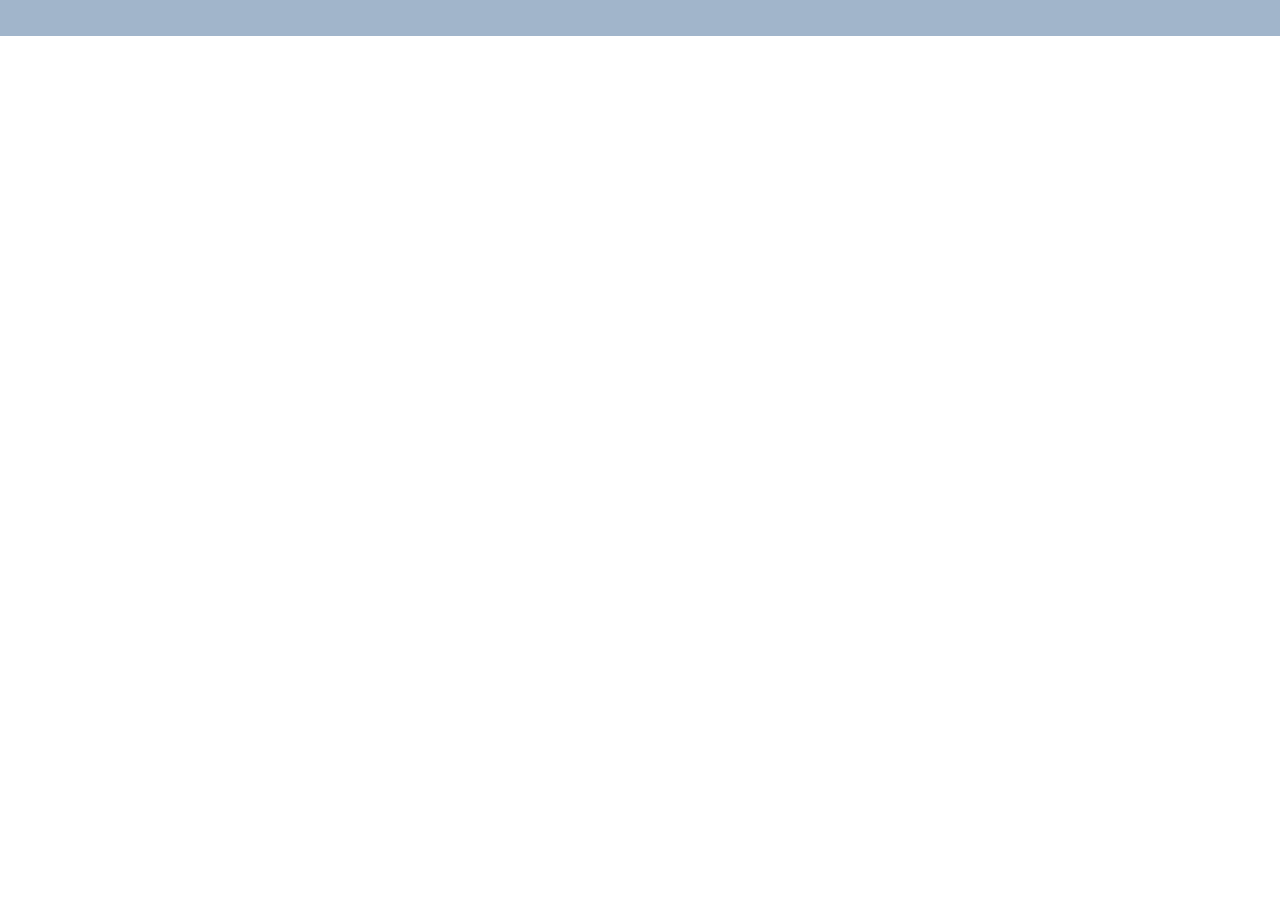
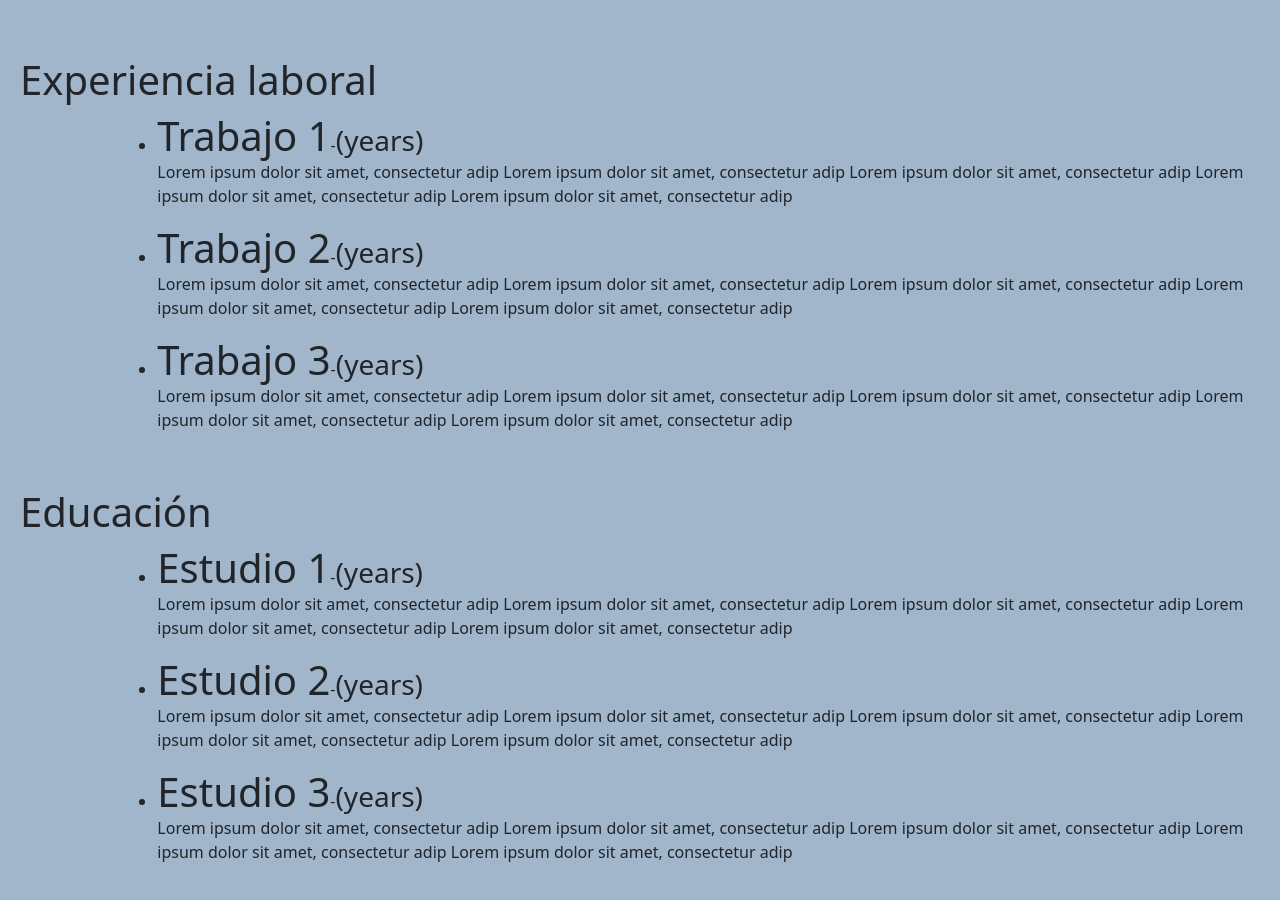
Before and after one commit to Guillermogrupo11/repositorio4, an Angular app in the folder proyectoIntegrador/: page / in a window 1280 px wide. Shown: the part 856-1756 px from the top of the page. Before the commit the page ends 892 px from the top, so only its background shows below. Built offline with nearby package versions, Linux system fonts and the light colour scheme.

Commit message:
cree componentes educación experiencia
le pusimos lo minimo de formato

```diff
--- a/proyectoIntegrador/src/app/app.component.html
+++ b/proyectoIntegrador/src/app/app.component.html
@@ -1,2 +1,4 @@
 <app-header></app-header>
 <app-acerca-de></app-acerca-de>
+<app-experiencia></app-experiencia>
+<app-educacion></app-educacion>
--- a/proyectoIntegrador/src/app/app.module.ts
+++ b/proyectoIntegrador/src/app/app.module.ts
@@ -8,6 +8,8 @@
 import { LogoApComponent } from './components/logo-ap/logo-ap.component';
 import { BannerComponent } from './components/banner/banner.component';
 import { AcercaDeComponent } from './components/acerca-de/acerca-de.component';
+import { ExperienciaComponent } from './components/experiencia/experiencia.component';
+import { EducacionComponent } from './components/educacion/educacion.component';
 
 @NgModule({
   declarations: [
@@ -16,7 +18,9 @@
     SocialComponent,
     LogoApComponent,
     BannerComponent,
-    AcercaDeComponent
+    AcercaDeComponent,
+    ExperienciaComponent,
+    EducacionComponent
   ],
   imports: [
     BrowserModule,
--- /dev/null
+++ b/proyectoIntegrador/src/app/components/educacion/educacion.component.css
@@ -0,0 +1,11 @@
+.row{
+    padding: 20px;
+
+
+}
+div{
+    background-color:#a1b5cb;
+}
+h1, h3{
+    display: inline;
+}
--- /dev/null
+++ b/proyectoIntegrador/src/app/components/educacion/educacion.component.html
@@ -0,0 +1,32 @@
+<div class="row">
+    <h1>Educación</h1>
+    <div class="col-lg-1"></div>
+    <div class="col-lg-11">
+        <ul><li><h1>Estudio 1</h1>-<h3>(years)</h3></li>
+            <p>
+                Lorem ipsum dolor sit amet, consectetur adip
+                Lorem ipsum dolor sit amet, consectetur adip
+                Lorem ipsum dolor sit amet, consectetur adip
+                Lorem ipsum dolor sit amet, consectetur adip
+                Lorem ipsum dolor sit amet, consectetur adip
+            </p></ul>
+        <ul><li><h1>Estudio 2</h1>-<h3>(years)</h3></li>
+            <p>
+                Lorem ipsum dolor sit amet, consectetur adip
+                Lorem ipsum dolor sit amet, consectetur adip
+                Lorem ipsum dolor sit amet, consectetur adip
+                Lorem ipsum dolor sit amet, consectetur adip
+                Lorem ipsum dolor sit amet, consectetur adip
+            </p></ul>
+        <ul> <li><h1>Estudio 3</h1>-<h3>(years)</h3></li>
+            <p>
+                Lorem ipsum dolor sit amet, consectetur adip
+                Lorem ipsum dolor sit amet, consectetur adip
+                Lorem ipsum dolor sit amet, consectetur adip
+                Lorem ipsum dolor sit amet, consectetur adip
+                Lorem ipsum dolor sit amet, consectetur adip
+            </p>
+        </ul>
+    </div>
+
+</div>
--- /dev/null
+++ b/proyectoIntegrador/src/app/components/educacion/educacion.component.ts
@@ -0,0 +1,15 @@
+import { Component, OnInit } from '@angular/core';
+
+@Component({
+  selector: 'app-educacion',
+  templateUrl: './educacion.component.html',
+  styleUrls: ['./educacion.component.css']
+})
+export class EducacionComponent implements OnInit {
+
+  constructor() { }
+
+  ngOnInit(): void {
+  }
+
+}
--- /dev/null
+++ b/proyectoIntegrador/src/app/components/experiencia/experiencia.component.css
@@ -0,0 +1,11 @@
+.row{
+    padding: 20px;
+
+
+}
+div{
+    background-color:#a1b5cb;
+}
+h1, h3{
+    display: inline;
+}
--- /dev/null
+++ b/proyectoIntegrador/src/app/components/experiencia/experiencia.component.html
@@ -0,0 +1,32 @@
+<div class="row">
+    <h1>Experiencia laboral</h1>
+    <div class="col-lg-1"></div>
+    <div class="col-lg-11">
+        <ul><li><h1>Trabajo 1</h1>-<h3>(years)</h3></li>
+            <p>
+                Lorem ipsum dolor sit amet, consectetur adip
+                Lorem ipsum dolor sit amet, consectetur adip
+                Lorem ipsum dolor sit amet, consectetur adip
+                Lorem ipsum dolor sit amet, consectetur adip
+                Lorem ipsum dolor sit amet, consectetur adip
+            </p></ul>
+        <ul><li><h1>Trabajo 2</h1>-<h3>(years)</h3></li>
+            <p>
+                Lorem ipsum dolor sit amet, consectetur adip
+                Lorem ipsum dolor sit amet, consectetur adip
+                Lorem ipsum dolor sit amet, consectetur adip
+                Lorem ipsum dolor sit amet, consectetur adip
+                Lorem ipsum dolor sit amet, consectetur adip
+            </p></ul>
+        <ul> <li><h1>Trabajo 3</h1>-<h3>(years)</h3></li>
+            <p>
+                Lorem ipsum dolor sit amet, consectetur adip
+                Lorem ipsum dolor sit amet, consectetur adip
+                Lorem ipsum dolor sit amet, consectetur adip
+                Lorem ipsum dolor sit amet, consectetur adip
+                Lorem ipsum dolor sit amet, consectetur adip
+            </p>
+        </ul>
+    </div>
+
+</div>
--- /dev/null
+++ b/proyectoIntegrador/src/app/components/experiencia/experiencia.component.ts
@@ -0,0 +1,15 @@
+import { Component, OnInit } from '@angular/core';
+
+@Component({
+  selector: 'app-experiencia',
+  templateUrl: './experiencia.component.html',
+  styleUrls: ['./experiencia.component.css']
+})
+export class ExperienciaComponent implements OnInit {
+
+  constructor() { }
+
+  ngOnInit(): void {
+  }
+
+}
```
Also changed, not shown: 2 other files (tests, documents, lock files or other folders).
